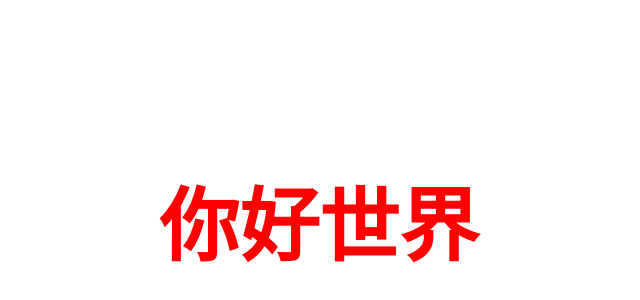
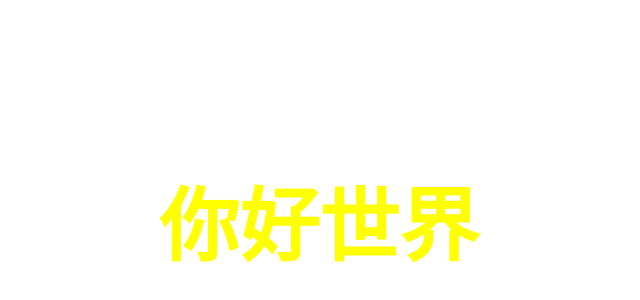
Before and after one commit to parryying/hello-world-webapp, a plain HTML site: page index.html in a window 1280 px wide. Shown: the part 180-480 px from the top of the page, without its empty margins (321-961 px from the left). Drawn offline with Linux system fonts and the light colour scheme.

Commit message:
Change big-green text color from red to yellow

```diff
--- a/styles.css
+++ b/styles.css
@@ -12,9 +12,9 @@ body {
     min-height: 100vh;
 }
 
-/* Style for big red text */
+/* Style for big yellow text */
 .big-green {
-    color: red;
+    color: yellow;
     font-size: 5em;
     font-weight: bold;
     text-align: center;
```
